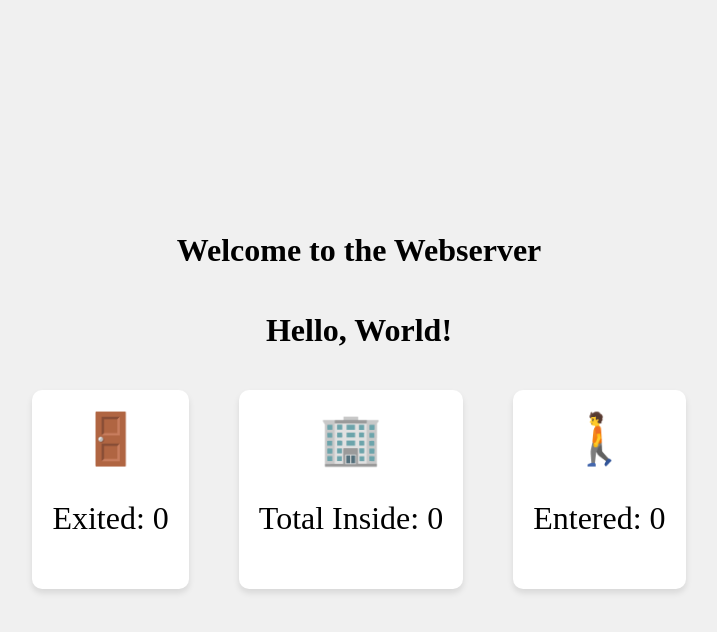
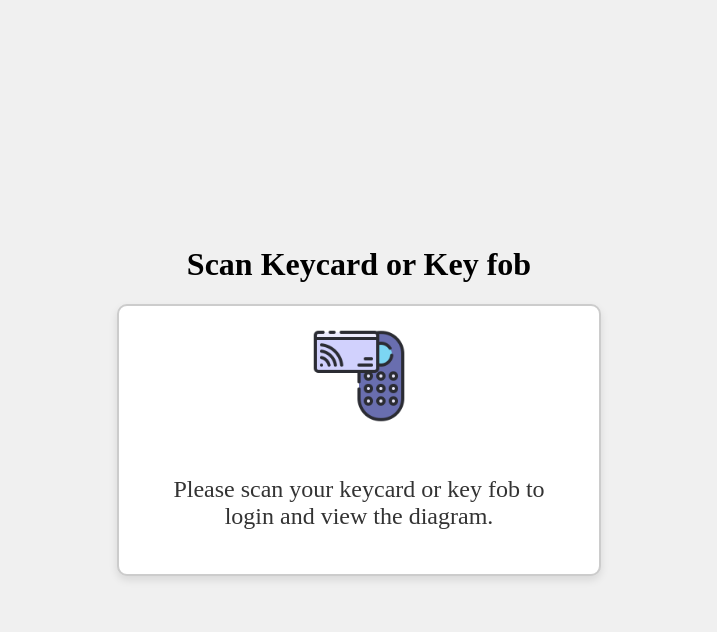
Before and after one commit to Akselfab2003/IoT3, a FastAPI app: page / in a window 1280 px wide. Shown: the top 632 px of the page, without its empty margins (281-998 px from the left). Run offline with FastAPI, Linux system fonts and the light colour scheme.

Commit message:
Add login interface and update stats display in index.html; create viewPage.html for diagram visualization

```diff
--- a/Services/Webserver/static/styles.css
+++ b/Services/Webserver/static/styles.css
@@ -7,6 +7,24 @@ body {
     margin: 0;
     background-color: #f0f0f0;
     text-align: center;
+}
+
+.login-box {
+    background-color: #ffffff; /* White background for the box */
+    border: 2px solid #cccccc; /* Light gray border */
+    border-radius: 10px; /* Rounded corners */
+    padding: 20px 40px; /* Add padding inside the box */
+    box-shadow: 0 4px 8px rgba(0, 0, 0, 0.1); /* Subtle shadow for depth */
+    text-align: center; /* Center the text inside the box */
+    font-size: 1.5rem; /* Increase font size for readability */
+    color: #333333; /* Dark gray text color */
+    max-width: 400px; /* Limit the width of the box */
+}
+
+.scan-icon {
+    width: 100px; /* Set the width of the image */
+    height: auto; /* Maintain aspect ratio */
+    margin-bottom: 20px; /* Add spacing between the image and the text */
 }
 
 .stats-container {
--- a/Services/Webserver/templates/index.html
+++ b/Services/Webserver/templates/index.html
@@ -7,40 +7,10 @@
     <link rel="stylesheet" href="../static/styles.css"/> <!-- Corrected stylesheet link -->
 </head>
 <body>
-    <h1>Welcome to the Webserver</h1>
-    <h1>{{ test }}</h1>
-
-    <div class="stats-container">
-        <div class="stat">
-            <div class="stat-icon">🚪</div>
-            <p>Exited: <span id="exit-count">0</span></p>
-        </div>
-        <div class="stat">
-            <div class="stat-icon">🏢</div>
-            <p>Total Inside: <span id="total-count">0</span></p>
-        </div>
-        <div class="stat">
-            <div class="stat-icon">🚶</div>
-            <p>Entered: <span id="enter-count">0</span></p>
-        </div>
+    <h1>Scan Keycard or Key fob</h1>
+    <div class="login-box">
+        <img src="../static/scan-icon.png" alt="Scan Icon" class="scan-icon">
+        <p>Please scan your keycard or key fob to login and view the diagram.</p>
     </div>
-
-    <script>
-        let entered = 0;
-        let exited = 0;
-
-        function updateCounts() {
-            const total = entered - exited;
-            document.getElementById('enter-count').textContent = entered;
-            document.getElementById('exit-count').textContent = exited;
-            document.getElementById('total-count').textContent = total >= 0 ? total : 0;
-        }
-
-        setInterval(() => {
-            entered += Math.floor(Math.random() * 3);
-            exited += Math.floor(Math.random() * 2);
-            updateCounts();
-        }, 2000);
-    </script>
 </body>
 </html>
```
Also changed, not shown: Services/Webserver/templates/viewPage.html (added, +43 -0 lines), Services/Webserver/static/scan-icon.png (added).
